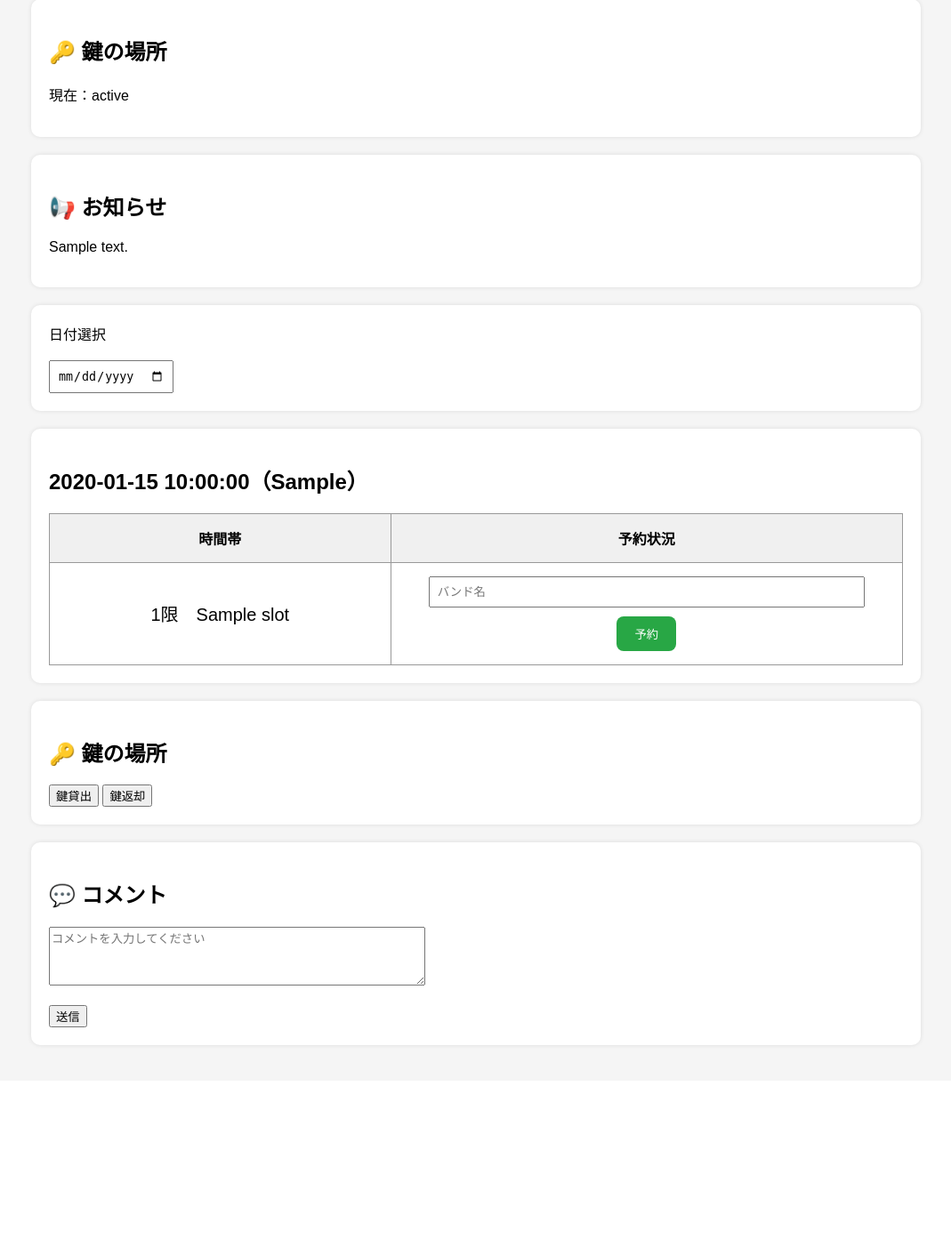
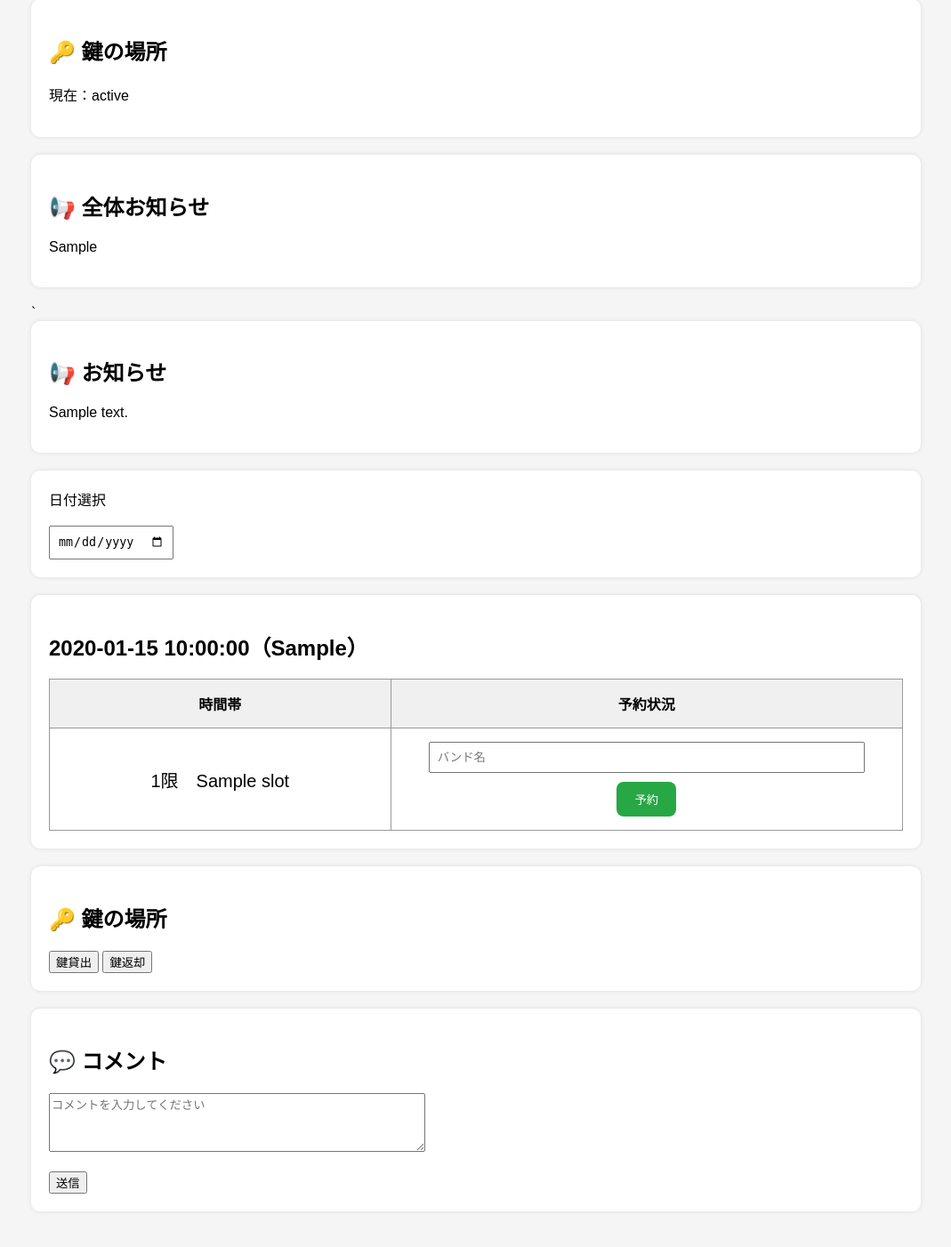
Before and after one commit to ttk331/club-room, a Flask app: template club-room/templates/index.html in a window 1280 px wide. Shown: the part 192-1594 px from the top of the page at 89% size, without its empty margins (105-1174 px from the left). Before the commit the page ends 1370 px from the top, so only its background shows below. Run offline with Flask 3, Linux system fonts and the light colour scheme; the template is opened without the code that fills it: most values are stand-ins (such as "Sample title", 1, 10 or a date in 2020).

Commit message:
Update index.html

```diff
--- a/club-room/templates/index.html
+++ b/club-room/templates/index.html
@@ -126,6 +126,21 @@ input[type="date"]{
     </p>
 
 </div>
+
+{% if global_notice %}
+
+<div class="card">
+
+    <h2>📢 全体お知らせ</h2>
+
+    <p>
+        {{ global_notice }}
+    </p>
+
+</div>
+
+{% endif %}
+`
 
 {% if comment_text %}
 
```
